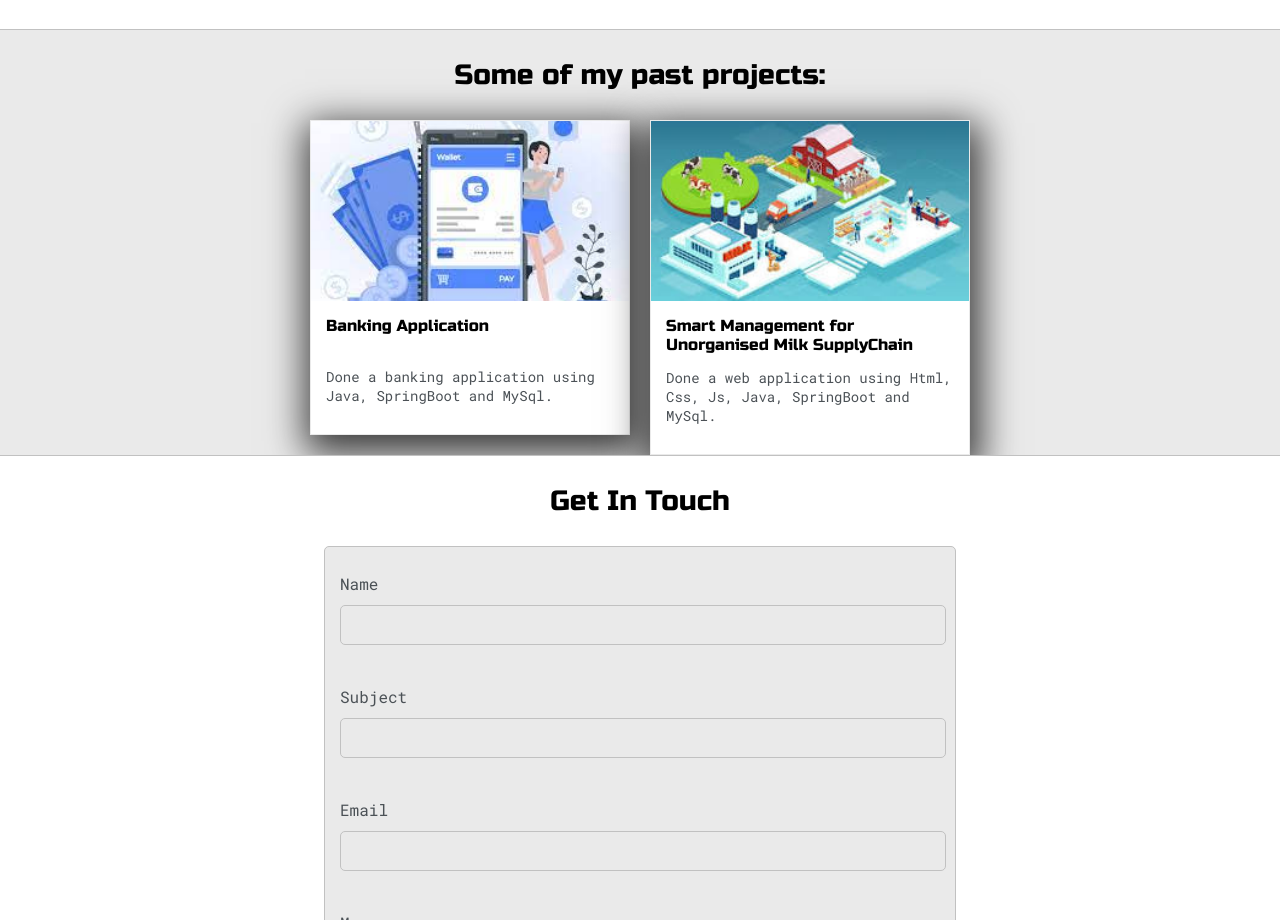
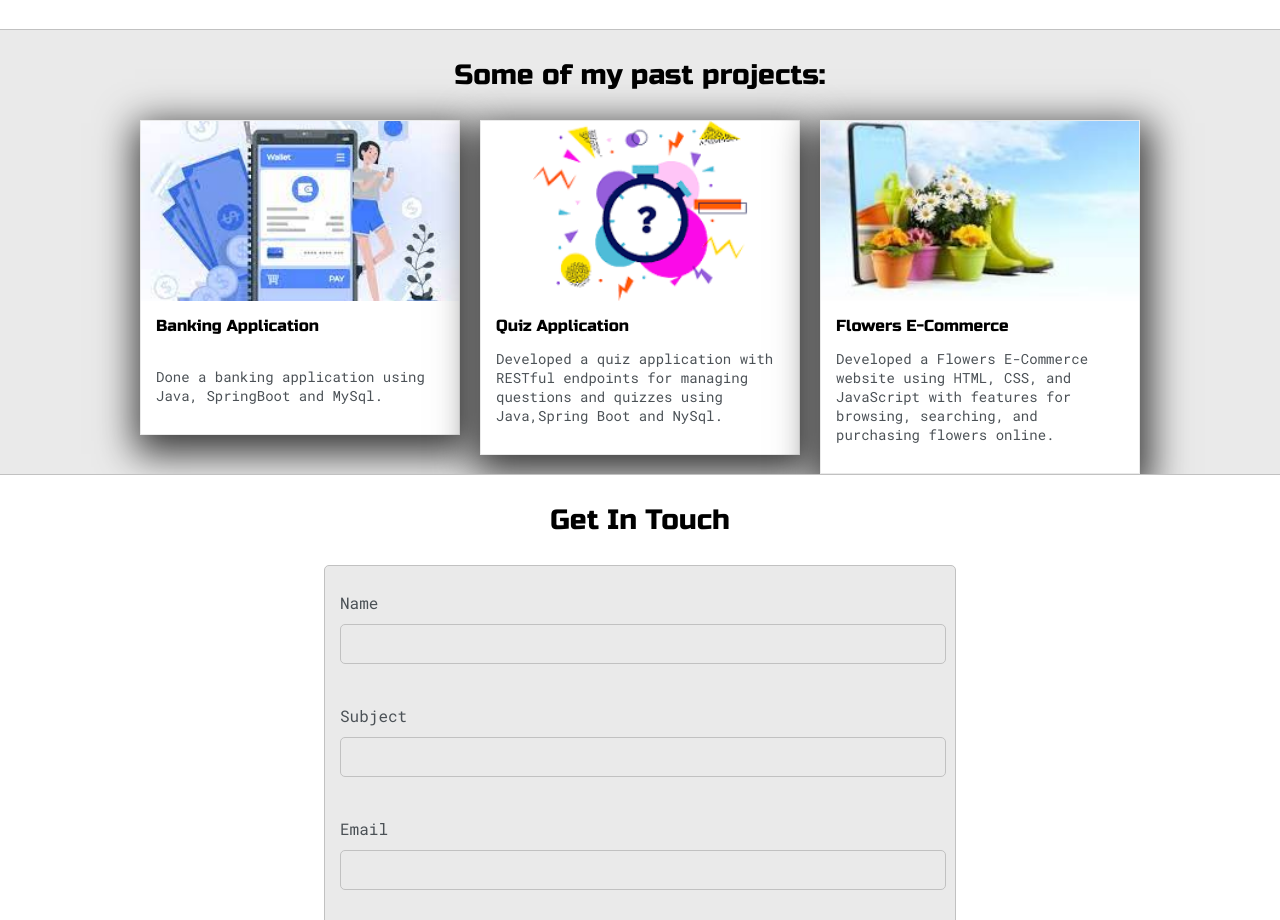
Before and after one commit to Sriram1403/Sriram1403.github.io, a plain HTML site: page index.html in a window 1280 px wide. Shown: the part 1220-2140 px from the top of the page. Drawn offline with Linux system fonts and the light colour scheme.

Commit message:
updated prijects

```diff
--- a/index.html
+++ b/index.html
@@ -71,7 +71,7 @@
 
                     <h4>TOP EXPERTISE</h4>
 
-                    <p>Below is a snapshot of my professional journey and skills: <a target="_blank" href="doc/Sriram-Balasubramni-Resume.pdf">Download Resume</a></p>
+                    <p>Below is a snapshot of my professional journey and skills: <a target="_blank" href="doc/Sriram-Balasubramani-TCE.pdf">Download Resume</a></p>
 
                     <div id="skills">
                         <ul>
@@ -113,10 +113,20 @@
 
                 <div>
                     <div class="post">
-                        <img src="images/milk.jpg" alt="" class="thumbnail">
+                        <img src="images/quiz.png" alt="" class="thumbnail">
                         <div class="post-preview">
-                            <h6 class="post-title">Smart Management for Unorganised Milk SupplyChain</h6>
-                            <p class="post-intro">Done a web application using Html, Css, Js, Java, SpringBoot and MySql.</p>
+                            <h6 class="post-title">Quiz Application</h6>
+                            <p class="post-intro">Developed a quiz application with RESTful endpoints for managing questions and quizzes using Java,Spring Boot and NySql.</p>
+                        </div>
+                    </div>
+                </div>
+
+                <div>
+                    <div class="post">
+                        <img src="images/flower.jfif" alt="" class="thumbnail">
+                        <div class="post-preview">
+                            <h6 class="post-title">Flowers E-Commerce</h6>
+                            <p class="post-intro">Developed a Flowers E-Commerce website using HTML, CSS, and JavaScript with features for browsing, searching, and purchasing flowers online.</p>
                         </div>
                     </div>
                 </div>
```
Also changed, not shown: images/flower.jfif (added), images/quiz.png (added), 2 other files.
